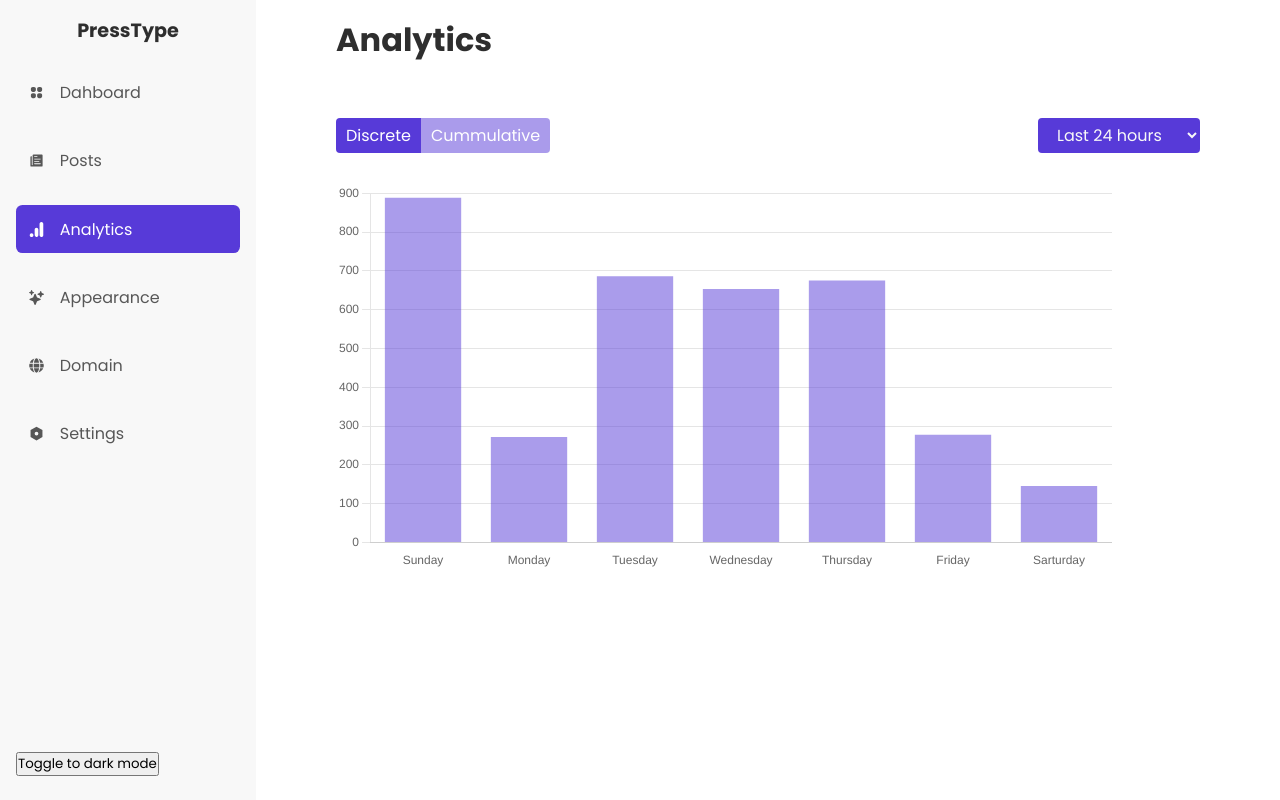
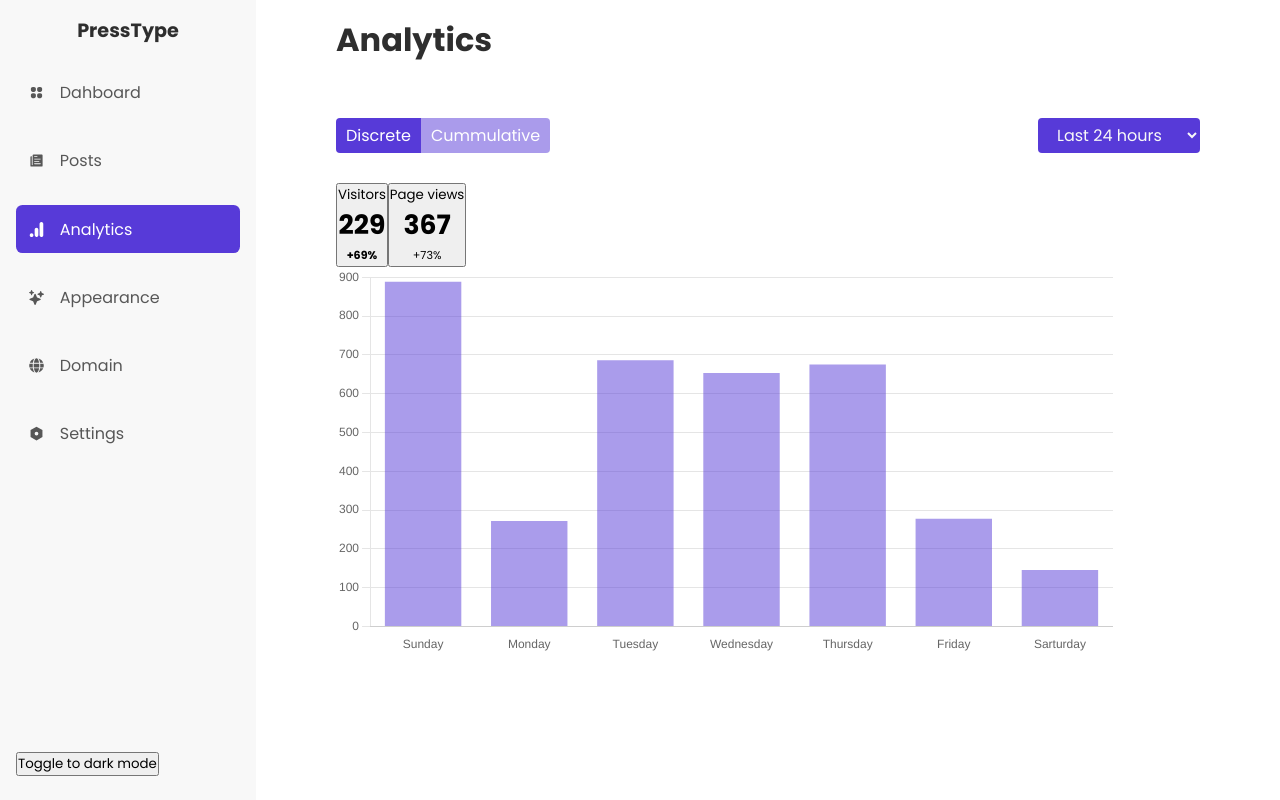
Before and after one commit to akinloluwami/presstype, a Next.js app: page /analytics in a window 1280 px wide. Built offline with nearby package versions, Linux system fonts and the light colour scheme.

Commit message:
added button to changed data

```diff
--- a/pages/analytics/index.tsx
+++ b/pages/analytics/index.tsx
@@ -52,6 +52,20 @@ const Index = () => {
         </select>
       </div>
       <div className={styles.graph_container}>
+        <div className={styles.data_option}>
+          <button className={styles.data_select}>
+            <p>Visitors</p>
+            <b className={styles.button_inner}>
+              <h1>229</h1> <small>+69%</small>
+            </b>
+          </button>
+          <button className={styles.data_select}>
+            <p>Page views</p>
+            <div className={styles.button_inner}>
+              <h1>367</h1> <small>+73%</small>
+            </div>
+          </button>
+        </div>
         {graphType === "Discrete" && <BarChart data={data} />}
         {graphType === "Cummulative" && <LineChart data={data} />}
       </div>
```
